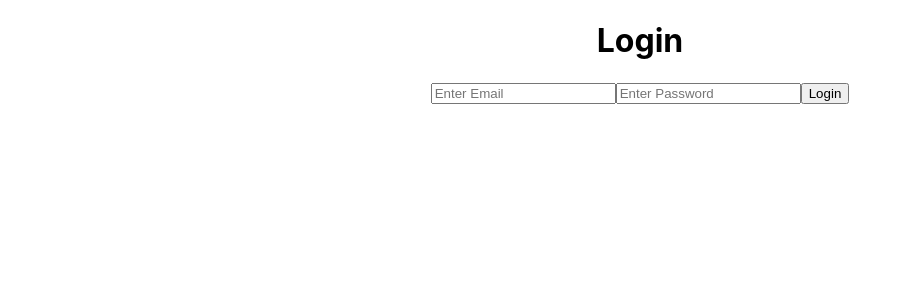
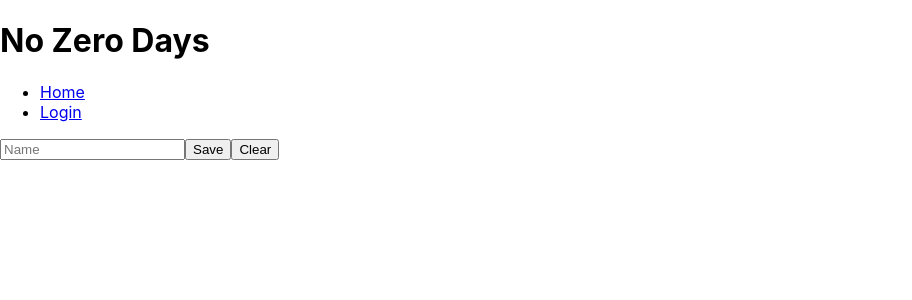
Before and after one commit to bmccaffrey/zerodays, a React (Create React App) app: page / in a window 1280 px wide. Shown: the top 300 px of the page, without its empty margins (0-912 px from the left). Built offline with nearby package versions, Linux system fonts and the light colour scheme.

Commit message:
refactor App

```diff
--- a/src/App.js
+++ b/src/App.js
@@ -1,13 +1,27 @@
 import React from 'react';
+import { BrowserRouter as Router, Link, Route, Switch } from 'react-router-dom';
 import './App.css';
+import Home from './Components/home';
 import Login from './Components/Login';
 
-function App() {
-	return (
-		<div className="App">
-			<Login />
+const App = () => (
+	<Router>
+		<div>
+			<h1>No Zero Days</h1>
+			<ul>
+				<li>
+					<Link to="/">Home</Link>
+				</li>
+				<li>
+					<Link to="/login">Login</Link>
+				</li>
+			</ul>
+			<Switch>
+				<Route path="/" exact component={Home} />
+				<Route path="/login" exact component={Login} />
+			</Switch>
 		</div>
-	);
-}
+	</Router>
+);
 
 export default App;
```
